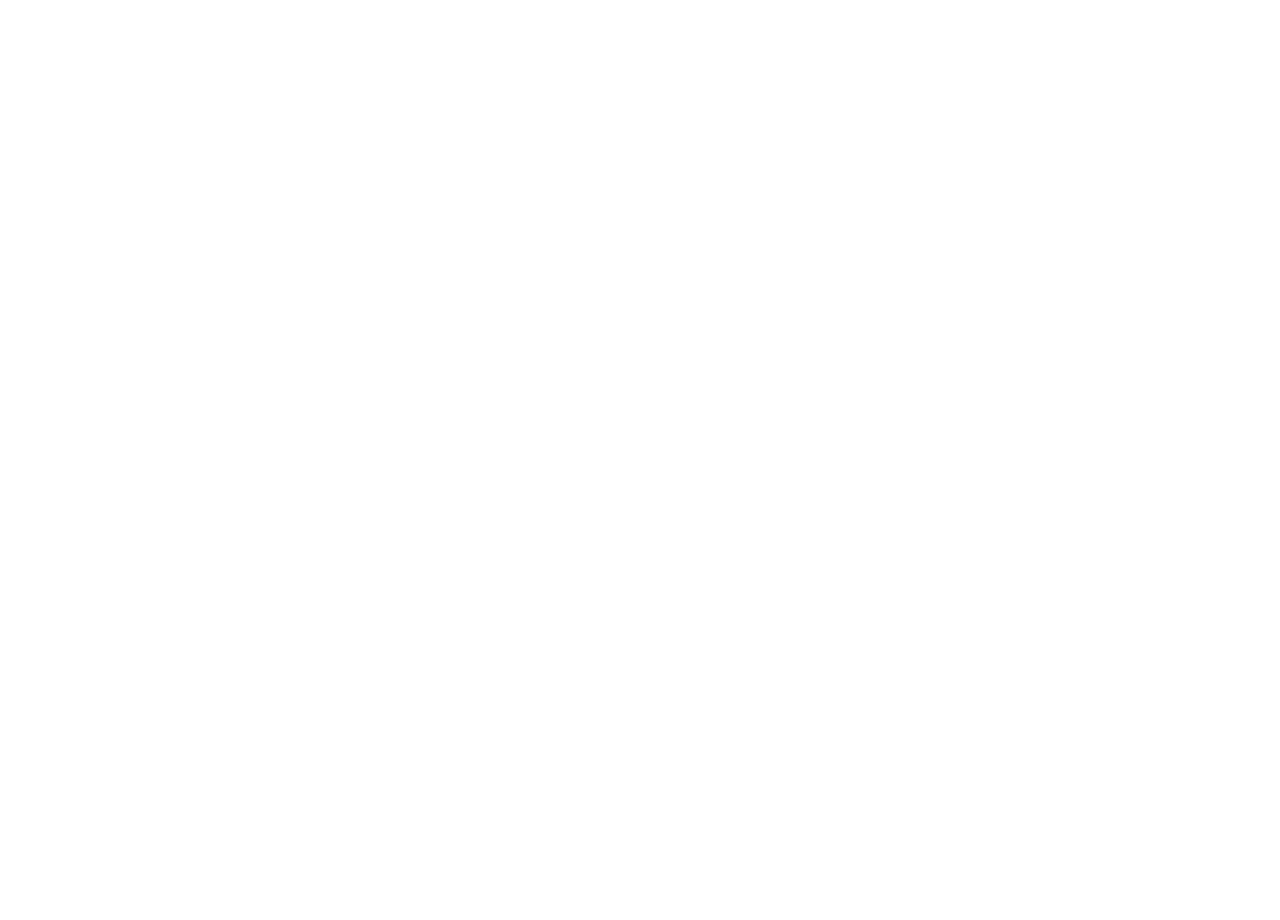
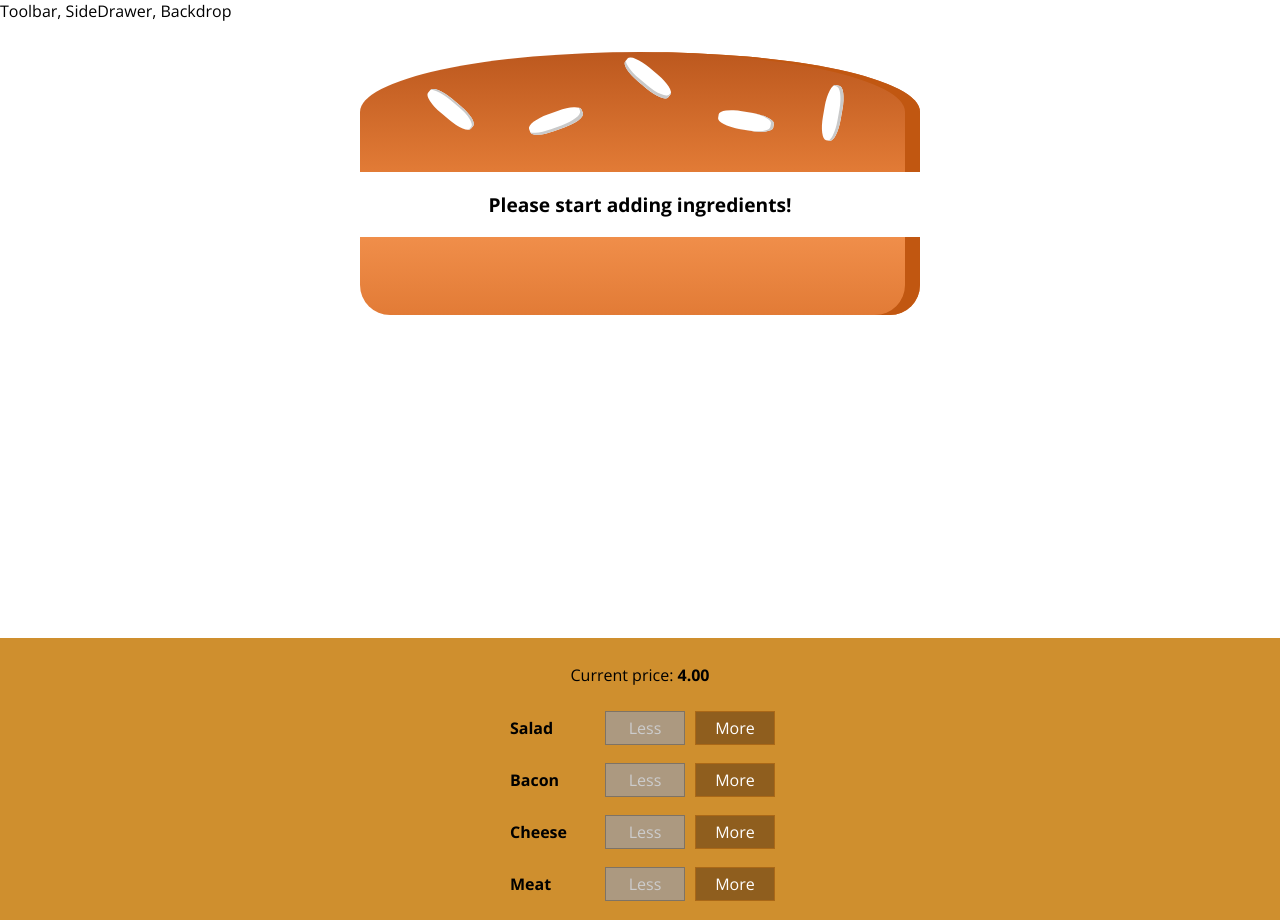
Before and after one commit to misko25/burger-builder, a React app in the folder burger-builder/: page / in a window 1280 px wide. Before the commit the page ends 800 px from the top, so only its background shows below. Built offline with nearby package versions, Linux system fonts and the light colour scheme.

Commit message:
165 - Burger price

```diff
--- a/burger-builder/package.json
+++ b/burger-builder/package.json
@@ -30,6 +30,7 @@
     "postcss-flexbugs-fixes": "3.2.0",
     "postcss-loader": "2.0.6",
     "promise": "8.0.1",
+    "prop-types": "^15.7.2",
     "react": "^16.10.0",
     "react-dev-utils": "^4.0.1",
     "react-dom": "^16.10.0",
--- a/burger-builder/src/App.js
+++ b/burger-builder/src/App.js
@@ -1,10 +1,14 @@
 import React, { Component } from 'react';
+import Layout from './components/Layout/Layout';
+import BurgerBuilder from './containers/BurgerBuilder/BurgerBuilder'
 
 class App extends Component {
   render() {
     return (
       <div>
-
+        <Layout>
+          <BurgerBuilder />
+        </Layout>
       </div>
     );
   }
--- a/burger-builder/src/index.css
+++ b/burger-builder/src/index.css
@@ -1,5 +1,5 @@
 body {
   margin: 0;
   padding: 0;
-  font-family: sans-serif;
+  font-family: "Open Sans", sans-serif;
 }
```
